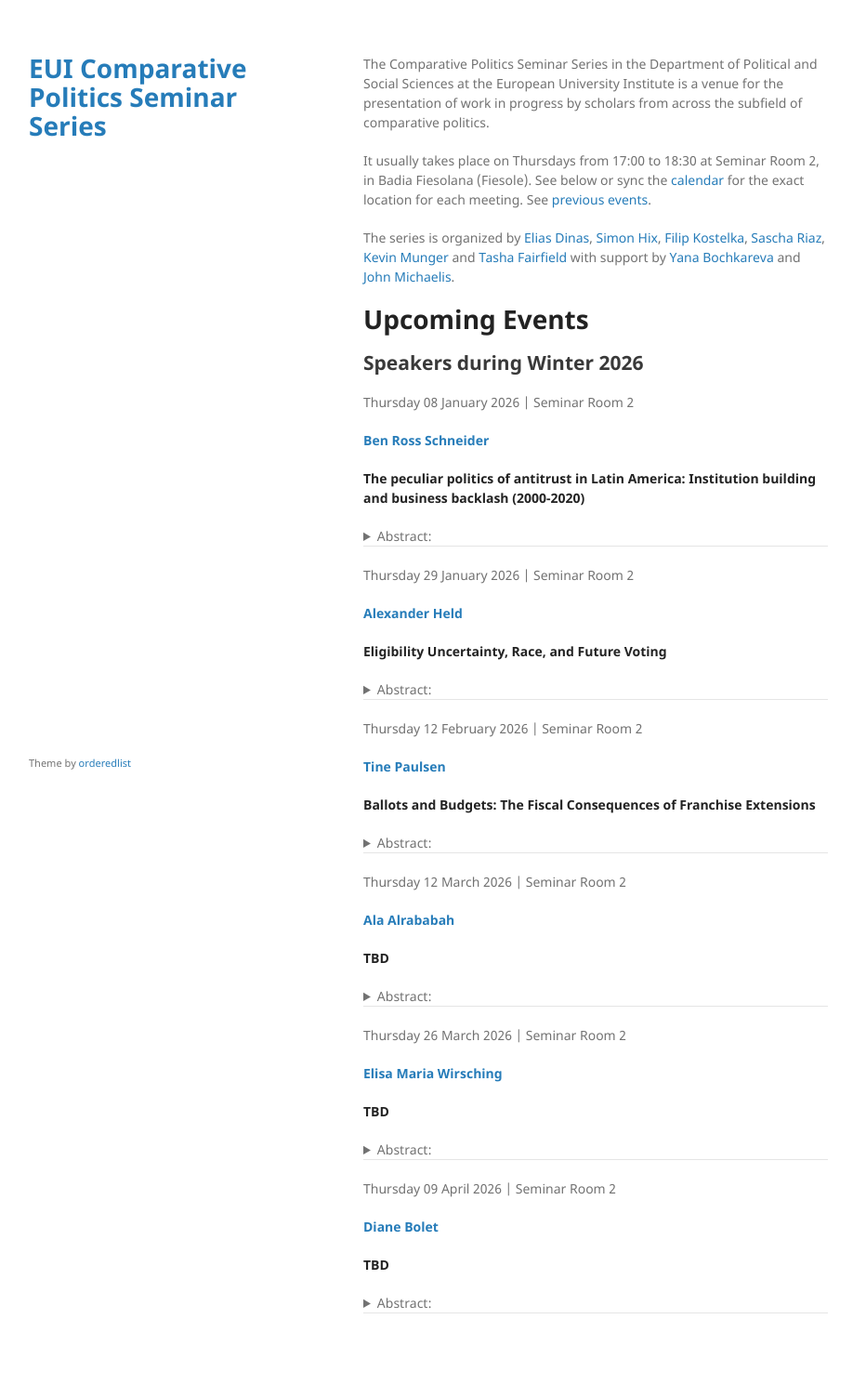
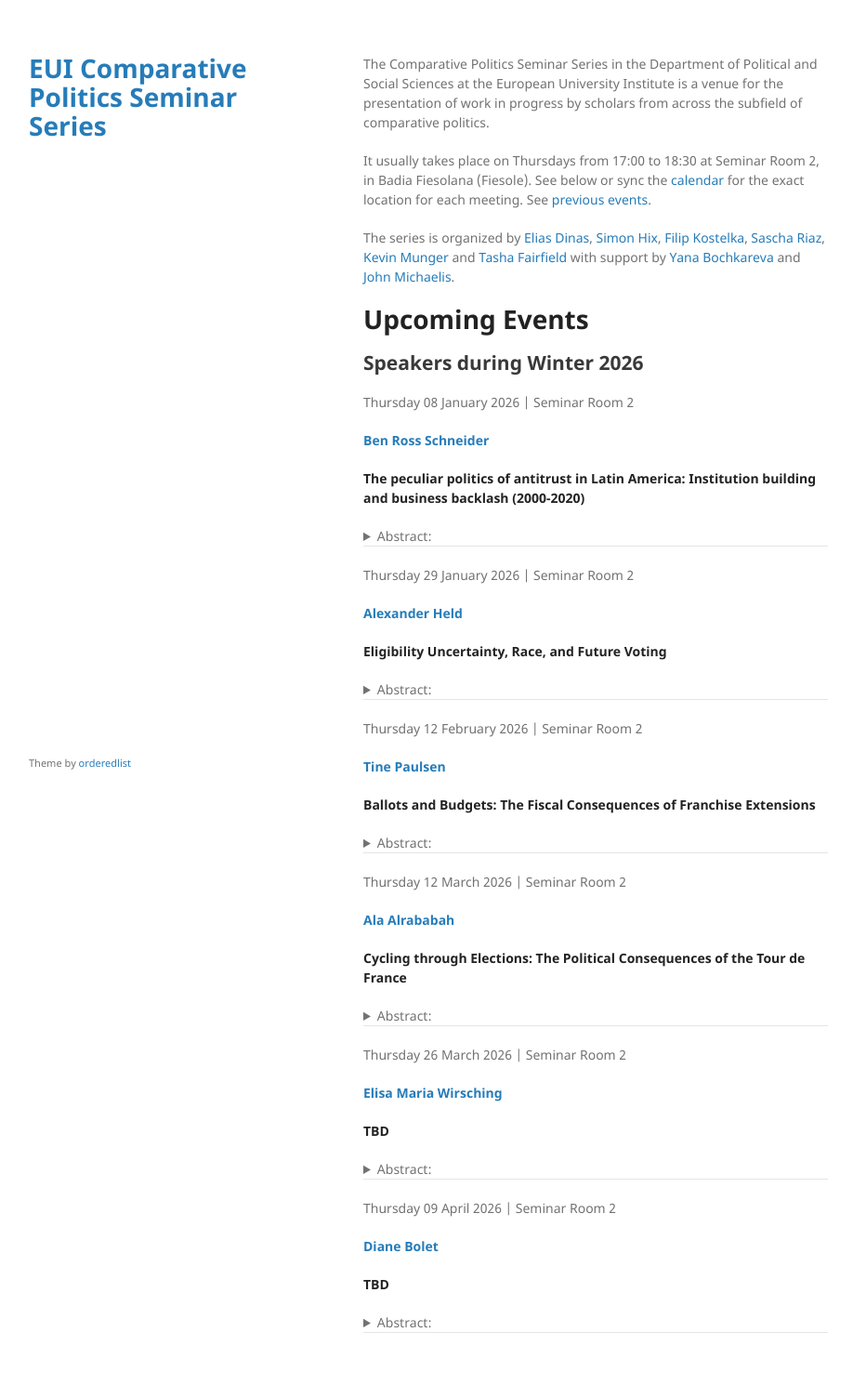
Before and after one commit to cpss-eui/cpss-eui.github.io, a Jekyll site: the page built from index.md, in a window 1280 px wide. Shown: the whole page at 93% size, without its empty margins (179-1097 px from the left). Built offline with Jekyll 4.4.1, drawn with Linux system fonts in a browser that asks for light colours; our own code applies the rules of GitHub Pages for plain Markdown files; before the commit the page ends 1483 px from its top, so only the background shows below that; some of the changed lines change nothing that is shown.

Commit message:
See https://github.com/cpss-eui/comparative-politics-seminar-series/commit/2689ed69ee1f1b692c1298f2eaced9f72979a74e from refs/heads/main

```diff
--- a/index.md
+++ b/index.md
@@ -130,14 +130,29 @@
 Alrababah</a></strong>
 </p>
 
-**TBD**
+**Cycling through Elections: The Political Consequences of the Tour de
+France**
 
 <details>
 <summary>
 Abstract:
 </summary>
 <p>
-TBD
+Do place-based interventions that raise visibility and economic activity
+affect far-right voting? We study the Tour de France (TdF) as a case of
+brief but visible exposure that combines economic activity with symbolic
+recognition. Using variation in the annual TdF route between 2002 and
+2022, we show that exposed municipalities experience declines in
+far-right support of 0.03–0.04 standard deviations. The effect exceeds
+0.1 standard deviations in recent elections and is strongest in poorer
+areas and in towns with high prior far-right support. We find evidence
+consistent with the symbolic mechanism and mixed evidence for the
+economic one. TdF exposure increases local GDP per capita, effects on
+voting are larger when French riders win stages, and a two-wave survey
+around the 2025 TdF provides suggestive evidence that residents in
+exposed towns report greater recognition. These results contribute to
+research on geographic inequalities, symbolic politics, and the
+consequences of place-based interventions.
 </p>
 </details>
 <hr>
```
Also changed, not shown: 1 other file.
